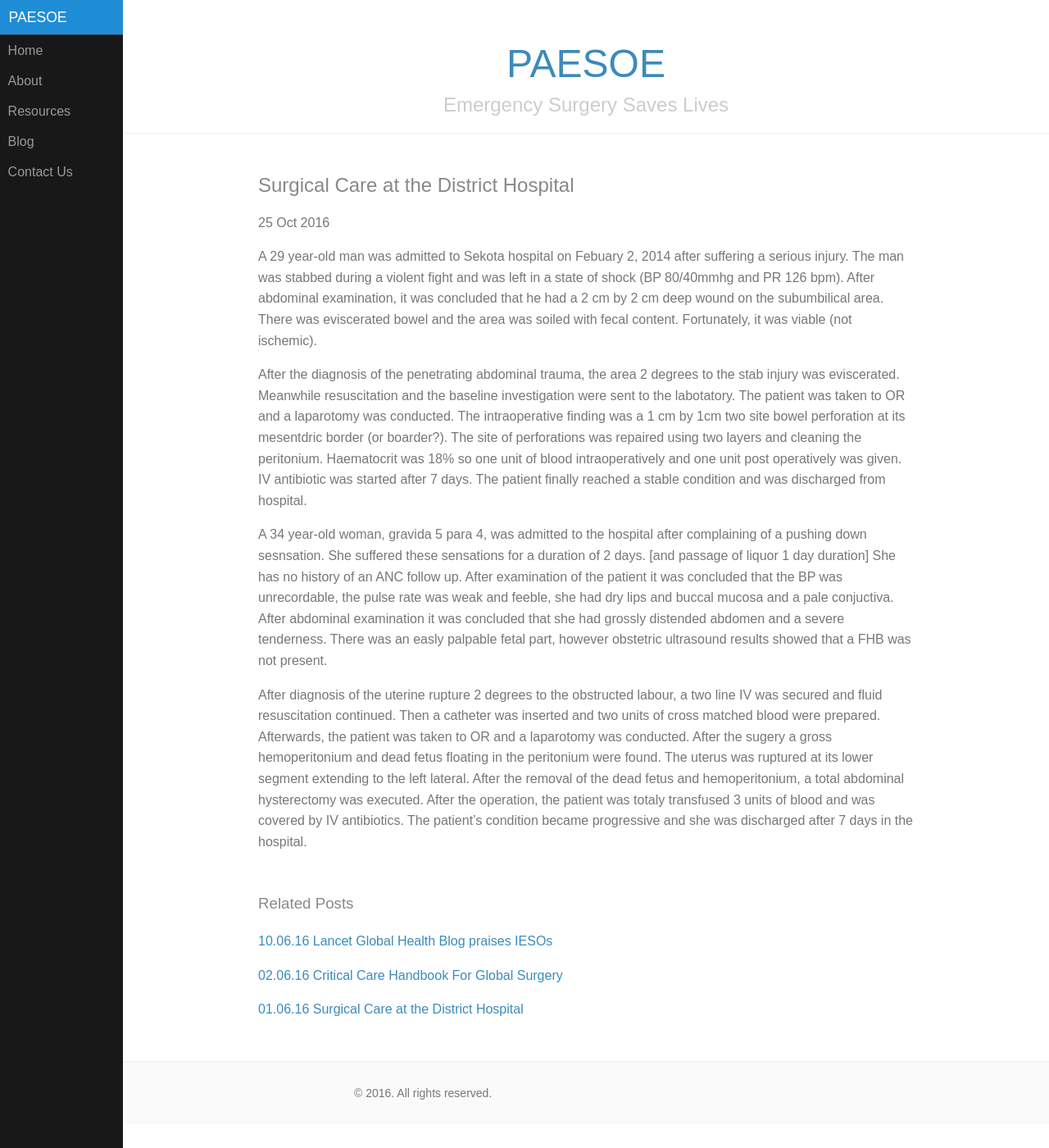
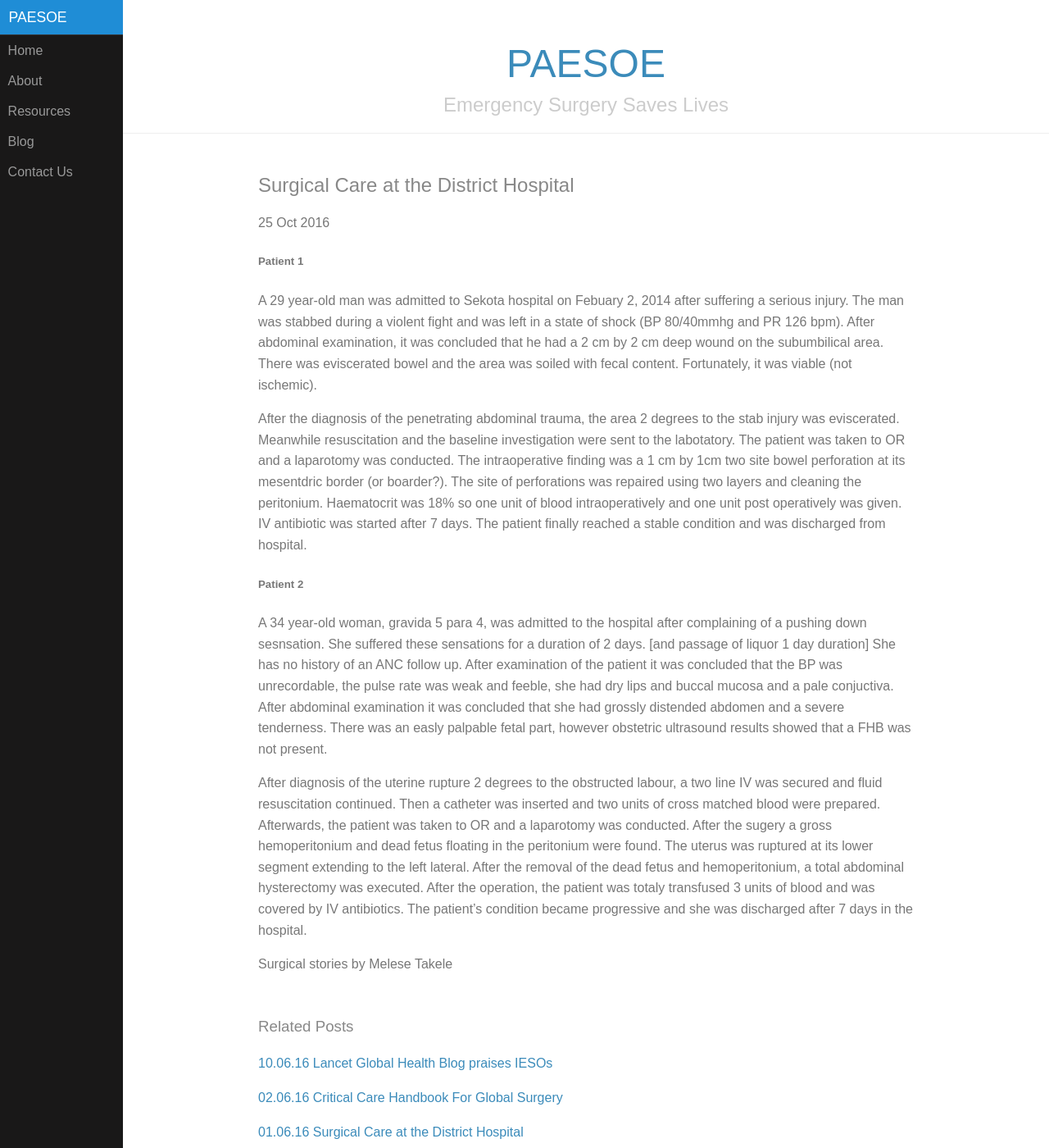
Before and after one commit to vvcb/paesoe-test, a Jekyll site: the page built from _posts/2016-10-25-surgical-stories-from-ethiopia.md, in a window 1280 px wide and 1400 px high. Shown: the whole window at 82% size. Built offline with Jekyll 4.4.1, drawn with Linux system fonts in a browser that asks for light colours; comment, search, counter and statistics services are not loaded.

Commit message:
Insert headings and author name

```diff
--- a/_posts/2016-10-25-surgical-stories-from-ethiopia.md
+++ b/_posts/2016-10-25-surgical-stories-from-ethiopia.md
@@ -4,12 +4,14 @@ title: Surgical Care at the District Hospital
 tags: ebooks
 comments: true
 ---
-
+##### Patient 1 #####
 A 29 year-old man was admitted to Sekota hospital on Febuary 2, 2014 after suffering a serious injury. The man was stabbed during a violent fight and was left in a state of shock (BP 80/40mmhg and PR 126 bpm). After abdominal examination, it was concluded that he had a 2 cm by 2 cm deep wound on the subumbilical area. There was eviscerated bowel and the area was soiled with fecal content. Fortunately, it was viable (not ischemic).
 
 After the diagnosis of the penetrating abdominal trauma, the area 2 degrees to the stab injury was eviscerated.  Meanwhile resuscitation and the baseline investigation were sent to the labotatory. The patient was taken to OR and a laparotomy was conducted. The intraoperative finding was a 1 cm by 1cm two site bowel perforation at its mesentdric border (or boarder?). The site of perforations was repaired using two layers and cleaning the peritonium. Haematocrit was 18% so one unit of blood intraoperatively and one unit post operatively was given. IV antibiotic was started after 7 days. The patient finally reached a stable condition and was discharged from hospital.
 
-
+##### Patient 2 #####
 A 34 year-old woman, gravida 5 para 4, was admitted to the hospital after complaining of a pushing down sesnsation. She suffered these sensations for a duration of 2 days. [and passage of liquor 1 day duration] She has no history of an ANC follow up. After examination of the patient it was concluded that the BP was unrecordable, the pulse rate was weak and feeble, she had dry lips and buccal mucosa and a pale conjuctiva. After abdominal examination it was concluded that she had grossly distended abdomen and a severe tenderness. There was an easly palpable fetal part, however obstetric ultrasound results showed that a FHB was not present.
 
 After diagnosis of the uterine rupture 2 degrees to the obstructed labour, a two line IV was secured and fluid resuscitation continued. Then a catheter was inserted and two units of cross matched blood were prepared. Afterwards, the patient was taken to OR and a laparotomy was conducted. After the sugery a gross hemoperitonium  and dead fetus floating in the peritonium were found. The uterus was ruptured at its lower segment extending to the left lateral. After the removal of the dead fetus and hemoperitonium, a total abdominal hysterectomy was executed. After the operation, the patient was totaly transfused 3 units of blood and was covered by IV antibiotics. The patient's condition became progressive and she was discharged after 7 days in the hospital.
+
+Surgical stories by Melese Takele
```
